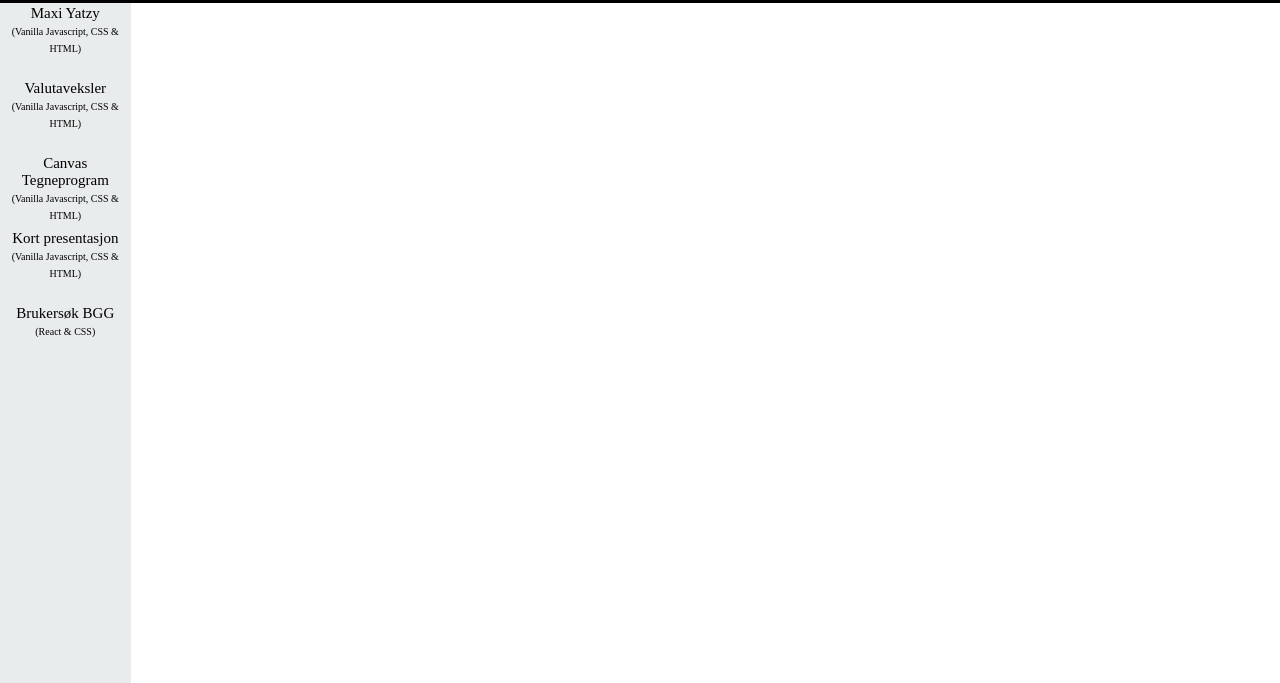
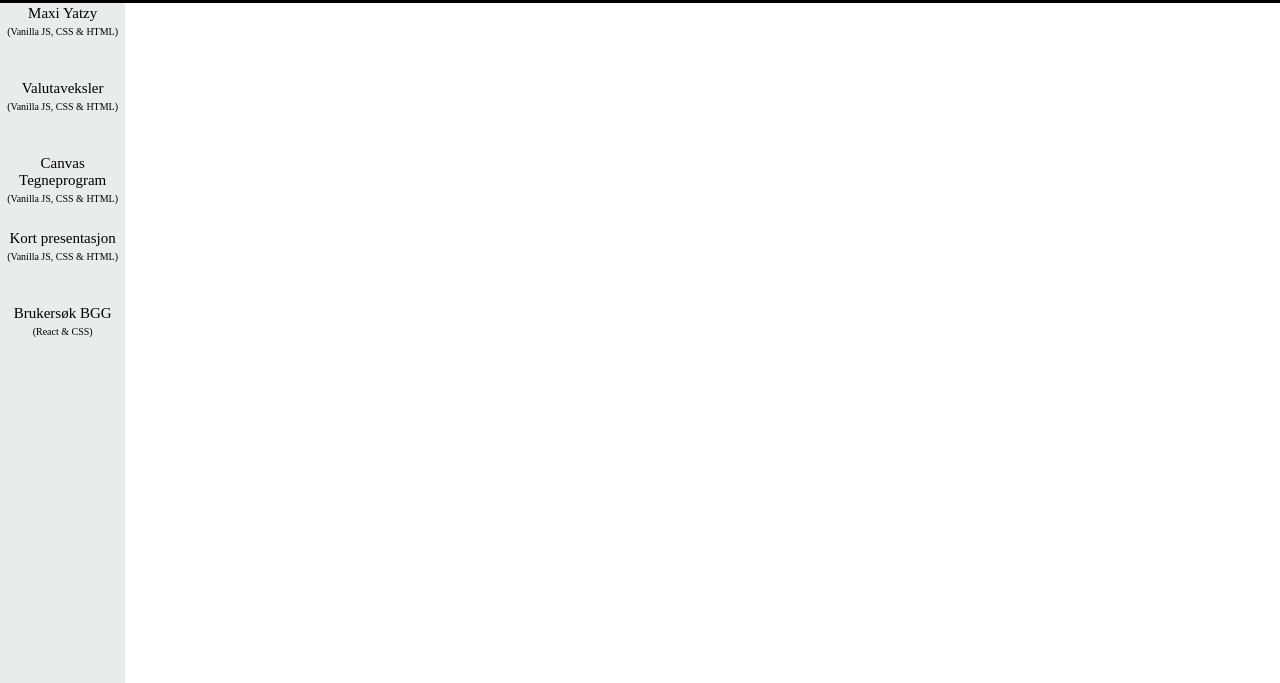
Before and after one commit to Thojohan/hub-site, a plain HTML site: page index.html in a window 1280 px wide. Shown: the part 117-800 px from the top of the page. Drawn offline with Linux system fonts and the light colour scheme; no server answers.

Commit message:
Update index.html

```diff
--- a/index.html
+++ b/index.html
@@ -28,7 +28,7 @@
       </div>
     </div>
     <div class="main-container">
-      <div class="side-section"><div class="link-container" data-link=" https://thojohan.github.io/maxi-yatxy/"><p class="link-description">Maxi Yatzy<br><span class="sub-text">(Vanilla Javascript, CSS & HTML)</span></p></div><div class="link-container" data-link="https://thojohan.github.io/currency-converter/"><p class="link-description">Valutaveksler<br><span class="sub-text">(Vanilla Javascript, CSS & HTML)</span></p></div><div class="link-container" data-link="https://thojohan.github.io/canvas-paint/"><p class="link-description">Canvas Tegneprogram<br><span class="sub-text">(Vanilla Javascript, CSS & HTML)</span></p></div><div class="link-container" data-link="https://thojohan.github.io/presentation-resume/"><p class="link-description">Kort presentasjon<br><span class="sub-text">(Vanilla Javascript, CSS & HTML)</span></p></div><div class="link-container" data-link="https://thojohan.github.io/bgg-search/"><p class="link-description">Brukersøk BGG<br><span class="sub-text">(React & CSS)</span></p></div></div>
+      <div class="side-section"><div class="link-container" data-link=" https://thojohan.github.io/maxi-yatxy/"><p class="link-description">Maxi Yatzy<br><span class="sub-text">(Vanilla JS, CSS & HTML)</span></p></div><div class="link-container" data-link="https://thojohan.github.io/currency-converter/"><p class="link-description">Valutaveksler<br><span class="sub-text">(Vanilla JS, CSS & HTML)</span></p></div><div class="link-container" data-link="https://thojohan.github.io/canvas-paint/"><p class="link-description">Canvas Tegneprogram<br><span class="sub-text">(Vanilla JS, CSS & HTML)</span></p></div><div class="link-container" data-link="https://thojohan.github.io/presentation-resume/"><p class="link-description">Kort presentasjon<br><span class="sub-text">(Vanilla JS, CSS & HTML)</span></p></div><div class="link-container" data-link="https://thojohan.github.io/bgg-search/"><p class="link-description">Brukersøk BGG<br><span class="sub-text">(React & CSS)</span></p></div></div>
       <iframe class="main-section" allowfullscreen="" frameborder="0"></iframe>
     </div>
   </body>
```
